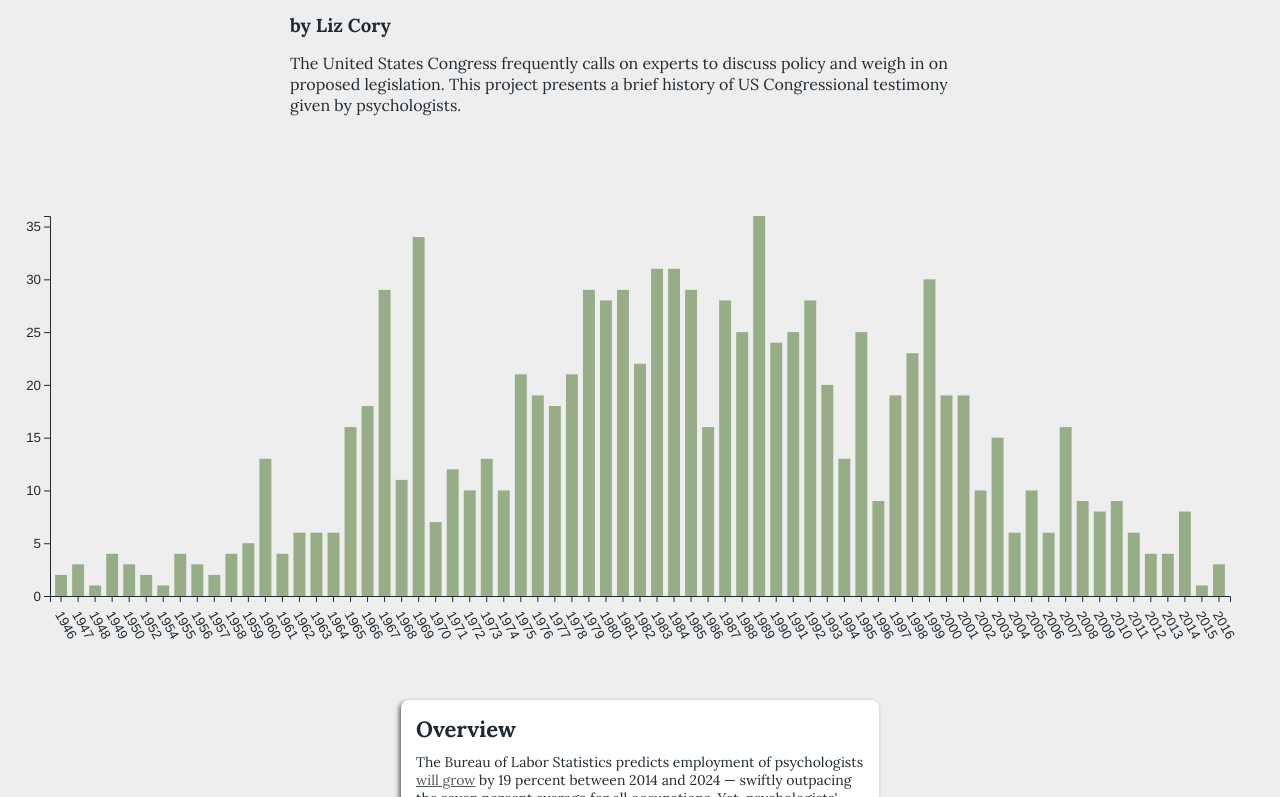
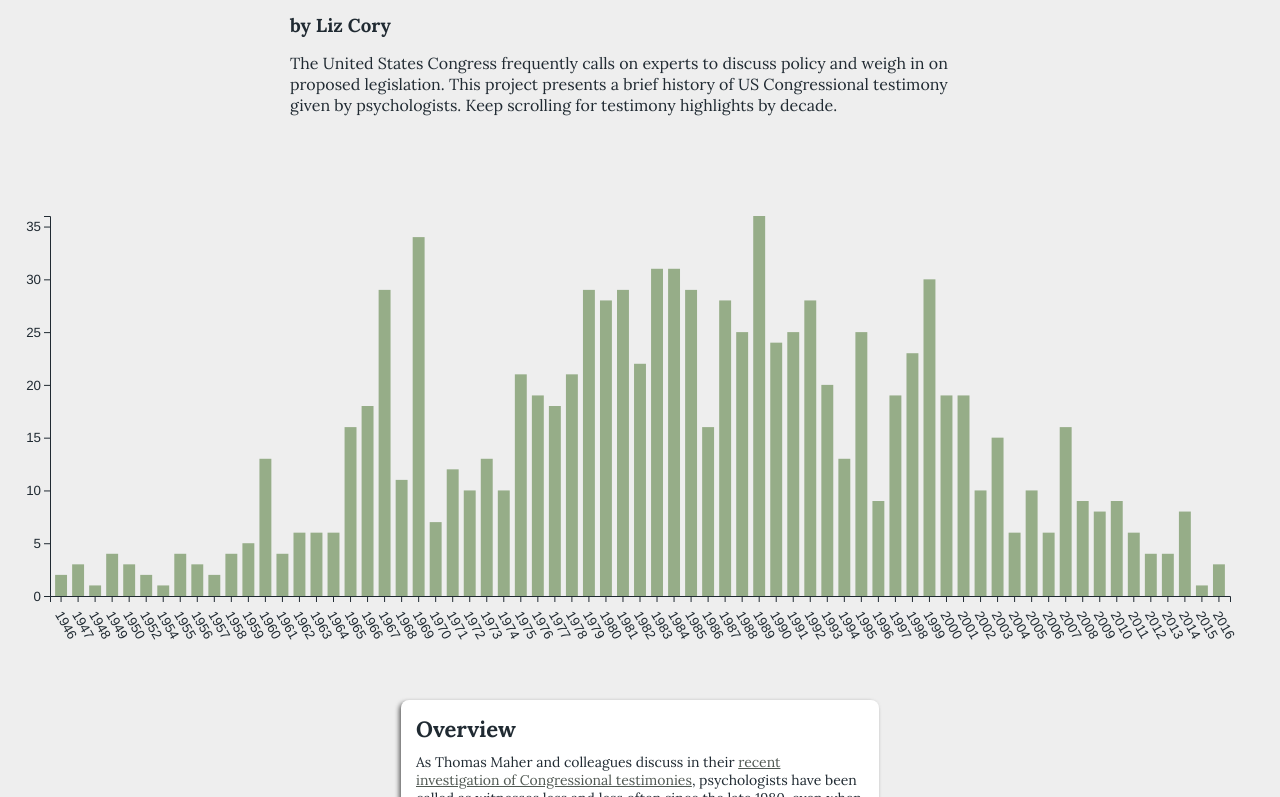
Before and after one commit to lizcory/psych-testimony, a plain HTML site: page index.html in a window 1280 px wide. Shown: the part 155-952 px from the top of the page. Drawn offline with nearby package versions, Linux system fonts and the light colour scheme.

Commit message:
copy + scroll adjustments

```diff
--- a/index.html
+++ b/index.html
@@ -28,6 +28,7 @@
             <h3 id = "byline">by Liz Cory</h3>
             <p>
             The United States Congress frequently calls on experts to discuss policy and weigh in on proposed legislation. This project presents a brief history of US Congressional testimony given by psychologists.
+            Keep scrolling for testimony highlights by decade.
             </p>
         </div>
 
@@ -40,11 +41,15 @@
             <div class="annotation" data-decade= '1940s 1950s 1960s 1970s 1980s 1990s 2000s 2010s' id="id-0">
                 <div class="box">
                     <div class="title">Overview</div>
-                    <div class="text">The Bureau of Labor Statistics predicts employment of psychologists <a href ="https://www.apa.org/monitor/2017/11/trends-popular">will grow</a>
-                         by 19 percent between 2014 and 2024 — swiftly outpacing the seven percent average for all occupations. Yet, psychologists' representation in Congress has been declining over
-                         the past several years. To understand this trend, we can begin by examining the history.
-                        Keep scrolling for testimony highlights from previous decades.
+                    <div class="text">
+                        As Thomas Maher and colleagues discuss in their
+                        <a href = "https://journals.plos.org/plosone/article?id=10.1371/journal.pone.0230104#abstract0">recent investigation of Congressional testimonies</a>,
+                        psychologists have been called as witnesses less and less often since the late 1980, even when accounting for the change in total testimonies over time.
+                        While this pattern is similar for sociologists and anthropologists, political scientists and economists have been called as witnesses an increasing proportion
+                        of hearings.
 
+                        To better contextualize the roles psychologists have historically played in policy making,
+                        let's take a look at their Congressional testimonies by decade.
                     </div>
                 </div>
             </div>
--- a/scroll-actions.js
+++ b/scroll-actions.js
@@ -35,7 +35,7 @@ function ScrollActions () {
             // getting id for each annotation
             let eleId = ele.getAttribute('id');
 
-            // adding triggers to each annotato);
+            // adding triggers to each annotation;
             // so we can update the bar-chart
             // as per a certain annotation
             // whether we scroll up (onEnter) or down (onLeave)
```
